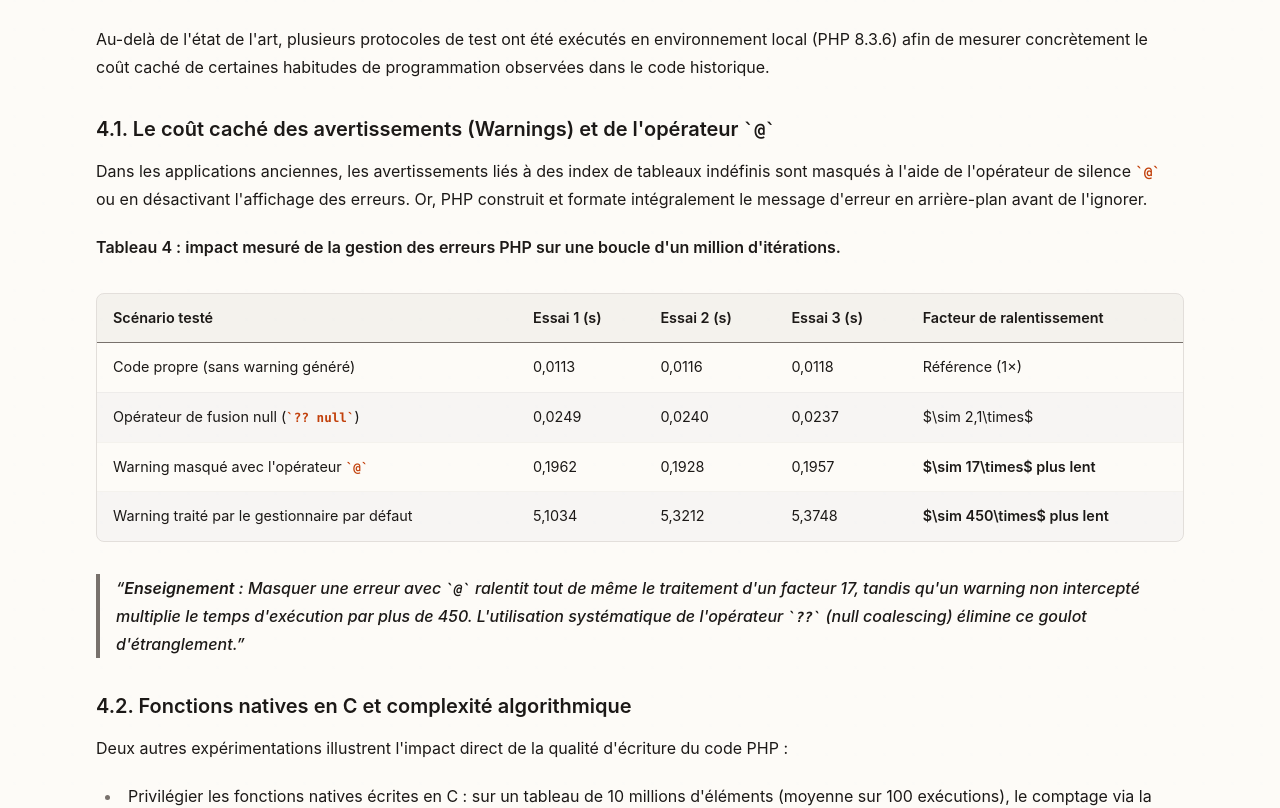
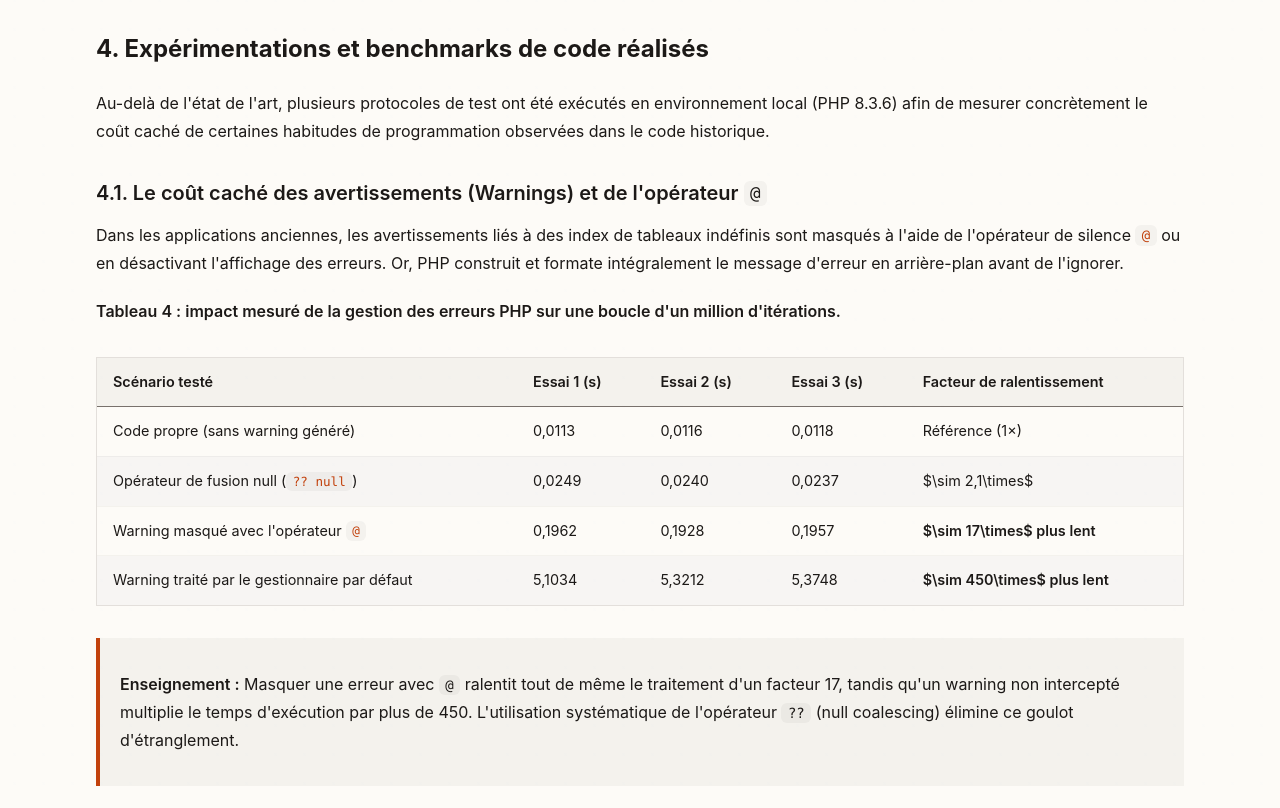
Before and after one commit to Roy-Bivash/portfolio-v3, a React (Vite) app: page /case-study/1 in a window 1280 px wide. Shown: the part 3842-4650 px from the top of the page. Built offline with nearby package versions, Linux system fonts and the light colour scheme.

Commit message:
markdown display configuration

```diff
--- /dev/null
+++ b/src/components/markdown/MarkdownContent.tsx
@@ -0,0 +1,28 @@
+import ReactMarkdown from "react-markdown";
+import { markdownComponents, markdownRehypePlugins, markdownRemarkPlugins } from "./markdownConfig";
+
+type MarkdownContentProps = {
+    children: string;
+    className?: string;
+};
+
+export function MarkdownContent({ children, className = "" }: MarkdownContentProps) {
+    return (
+        <div
+            className={`prose max-w-none text-primary-text wrap-break-word
+                        [&_img]:max-w-full [&_img]:h-auto
+                        [&_pre]:max-w-full [&_pre]:overflow-x-auto
+                        [&_table]:max-w-full [&_table]:overflow-x-auto
+                        [&_video]:max-w-full
+                        [&_iframe]:max-w-full ${className}`}
+        >
+            <ReactMarkdown
+                remarkPlugins={markdownRemarkPlugins}
+                rehypePlugins={markdownRehypePlugins}
+                components={markdownComponents}
+            >
+                {children}
+            </ReactMarkdown>
+        </div>
+    );
+}
--- /dev/null
+++ b/src/components/markdown/markdownConfig.tsx
@@ -0,0 +1,51 @@
+import type { Options } from "react-markdown";
+import remarkGfm from "remark-gfm";
+import rehypeRaw from "rehype-raw";
+import rehypeSanitize, { defaultSchema } from "rehype-sanitize";
+import type { Options as SanitizeSchema } from "rehype-sanitize";
+
+const sanitizeSchema: SanitizeSchema = {
+    ...defaultSchema,
+    tagNames: [...(defaultSchema.tagNames ?? []), "div"],
+    attributes: {
+        ...defaultSchema.attributes,
+        div: ["align"],
+        img: [
+            ...(defaultSchema.attributes?.img ?? []),
+            "height",
+            "width",
+            "align",
+        ],
+        th: ["align"],
+        td: ["align"],
+    },
+};
+
+export const markdownRemarkPlugins: Options["remarkPlugins"] = [remarkGfm];
+
+export const markdownRehypePlugins: Options["rehypePlugins"] = [
+    rehypeRaw,
+    [rehypeSanitize, sanitizeSchema],
+];
+
+export const markdownComponents: Options["components"] = {
+    table: ({ node, ...props }) => (
+        <div className="my-8 overflow-x-auto border border-secondary-text/20">
+            <table {...props} />
+        </div>
+    ),
+    blockquote: ({ node, ...props }) => (
+        <blockquote
+            className="not-italic font-normal px-5 py-3 border-l-4 border-accent-text bg-secondary-background"
+            {...props}
+        />
+    ),
+    a: ({ node, ...props }) => (
+        <a
+            {...props}
+            className="font-normal text-primary-text transition hover:text-accent-text hover:underline underline-offset-3"
+            target="_blank"
+            rel="noopener noreferrer"
+        />
+    ),
+};
--- a/src/css/prose.css
+++ b/src/css/prose.css
@@ -49,3 +49,28 @@
 .prose tbody tr:hover {
     background-color: var(--color-accent-background);
 }
+
+/* Retirer les backticks des balises <code> */
+.prose code::before,
+.prose code::after {
+    content: none;
+}
+
+.prose :not(pre) > code {
+    padding: 0.15rem 0.4rem;
+    border-radius: 0.375rem;
+    background-color: var(--color-secondary-background);
+    font-size: 0.875em;
+    font-weight: 500;
+}
+
+/* Blockquotes: no italic, no quotation marks */
+.prose blockquote {
+    font-style: normal;
+    font-weight: 400;
+}
+
+.prose blockquote p:first-of-type::before,
+.prose blockquote p:last-of-type::after {
+    content: none;
+}
--- a/src/pages/caseStudyDetails/CaseStudyDetails.tsx
+++ b/src/pages/caseStudyDetails/CaseStudyDetails.tsx
@@ -1,11 +1,6 @@
 import { useEffect, useState } from "react";
 import { Link, useParams } from "react-router";
 import { ArrowLeft } from "lucide-react";
-import ReactMarkdown from "react-markdown";
-import remarkGfm from "remark-gfm";
-import rehypeRaw from "rehype-raw";
-import rehypeSanitize, { defaultSchema } from "rehype-sanitize";
-import type { Options as SanitizeSchema } from "rehype-sanitize";
 
 import { LanguageButton } from "@/components/languageButton/LanguageButton";
 import { useLanguage } from "@/providers/languageProvider";
@@ -13,21 +8,9 @@ import type { LocalizedInfos } from "@/types/Infos";
 import { AppFooter } from "@/components/appFooter/AppFooter";
 import { getCaseStudyById, getCaseStudyDescriptions } from "@/libs/CaseStudys";
 import type { CaseStudyType } from "@/types/CaseStudyType";
+import { MarkdownContent } from "@/components/markdown/MarkdownContent";
 
-const sanitizeSchema: SanitizeSchema = {
-    ...defaultSchema,
-    tagNames: [...(defaultSchema.tagNames ?? []), "div"],
-    attributes: {
-        ...defaultSchema.attributes,
-        div: ["align"],
-        img: [
-            ...(defaultSchema.attributes?.img ?? []),
-            "height",
-            "width",
-            "align",
-        ],
-    },
-};
+
 
 type Status = "loading" | "ready" | "not-found" | "error";
 
@@ -109,28 +92,9 @@ export function CaseStudyDetails() {
 
                     {status === "ready" && caseStudy && (
                         <article>
-                            <div
-                                className="prose max-w-none text-primary-text wrap-break-word
-                                    [&_img]:max-w-full [&_img]:h-auto
-                                    [&_pre]:max-w-full [&_pre]:overflow-x-auto
-                                    [&_table]:max-w-full [&_table]:overflow-x-auto
-                                    [&_video]:max-w-full
-                                    [&_iframe]:max-w-full"
-                            >
-                                <ReactMarkdown
-                                    remarkPlugins={[remarkGfm]}
-                                    rehypePlugins={[rehypeRaw, [rehypeSanitize, sanitizeSchema]]}
-                                    components={{
-                                        table: ({ node, ...props }) => (
-                                            <div className="my-8 overflow-x-auto rounded-lg border border-secondary-text/20">
-                                                <table {...props} />
-                                            </div>
-                                        ),
-                                    }}
-                                >
-                                    {t(description)}
-                                </ReactMarkdown>
-                            </div>
+                            <MarkdownContent>
+                                {t(description)}
+                            </MarkdownContent>
                         </article>
                     )}
                 </main>
--- a/src/pages/home/common/HomePageHeader.tsx
+++ b/src/pages/home/common/HomePageHeader.tsx
@@ -1,11 +1,10 @@
 import { useEffect, useState } from "react";
-import ReactMarkdown from "react-markdown";
-import remarkGfm from "remark-gfm";
 import { MaskIcon } from "@/components/maskIcon/MaskIcon";
 import { useLanguage } from "@/providers/languageProvider";
 import type { Infos, LocalizedInfos } from "@/types/Infos";
 import type { SocialMedia } from "@/types/SocialMedia";
 import { fetchJson, fetchText } from "@/libs/Fetch";
+import { MarkdownContent } from "@/components/markdown/MarkdownContent";
 
 
 async function getSocialMedia(): Promise<SocialMedia[]> {
@@ -91,21 +90,9 @@ export function HomePageHeader() {
             </div>
             <section id="about" className="md:col-span-3 lg:bg-secondary-background lg:p-4">
                 <div className="space-y-5 leading-relaxed tracking-wide text-primary-text">
-                    <ReactMarkdown
-                        remarkPlugins={[remarkGfm]}
-                        components={{
-                            a: ({ node, ...props }) => (
-                                <a
-                                    {...props}
-                                    className="transition hover:text-accent-text hover:underline"
-                                    target="_blank"
-                                    rel="noopener noreferrer"
-                                />
-                            ),
-                        }}
-                    >
+                    <MarkdownContent>
                         {t(description)}
-                    </ReactMarkdown>
+                    </MarkdownContent>
                 </div>
             </section>
         </header>
--- a/src/pages/projectDetails/ProjectDetails.tsx
+++ b/src/pages/projectDetails/ProjectDetails.tsx
@@ -1,34 +1,14 @@
 import { useEffect, useState } from "react";
 import { Link, useParams } from "react-router";
 import { ArrowLeft, ArrowUpRight } from "lucide-react";
-import ReactMarkdown from "react-markdown";
-import remarkGfm from "remark-gfm";
-import rehypeRaw from "rehype-raw";
-import rehypeSanitize, { defaultSchema } from "rehype-sanitize";
-import type { Options as SanitizeSchema } from "rehype-sanitize";
-
 import { LanguageButton } from "@/components/languageButton/LanguageButton";
 import { useLanguage } from "@/providers/languageProvider";
 import { getProjectById, getProjectDescriptions } from "@/libs/Projets";
 import type { ProjectType } from "@/types/ProjectType";
 import type { LocalizedInfos } from "@/types/Infos";
 import { AppFooter } from "@/components/appFooter/AppFooter";
+import { MarkdownContent } from "@/components/markdown/MarkdownContent";
 
-
-const sanitizeSchema: SanitizeSchema = {
-    ...defaultSchema,
-    tagNames: [...(defaultSchema.tagNames ?? []), "div"],
-    attributes: {
-        ...defaultSchema.attributes,
-        div: ["align"],
-        img: [
-            ...(defaultSchema.attributes?.img ?? []),
-            "height",
-            "width",
-            "align",
-        ],
-    },
-};
 
 type Status = "loading" | "ready" | "not-found" | "error";
 
@@ -121,28 +101,9 @@ export function ProjectDetails() {
                                     <ArrowUpRight size={16} className="transition h-4 w-4 -translate-y-1 group-hover:translate-x-1 group-hover:-translate-y-2" />
                                 </a>
                             )}
-                            <div
-                                className="prose max-w-none text-primary-text wrap-break-word
-                                    [&_img]:max-w-full [&_img]:h-auto
-                                    [&_pre]:max-w-full [&_pre]:overflow-x-auto
-                                    [&_table]:max-w-full [&_table]:overflow-x-auto
-                                    [&_video]:max-w-full
-                                    [&_iframe]:max-w-full"
-                            >
-                                <ReactMarkdown
-                                    remarkPlugins={[remarkGfm]}
-                                    rehypePlugins={[rehypeRaw, [rehypeSanitize, sanitizeSchema]]}
-                                    components={{
-                                        table: ({ node, ...props }) => (
-                                            <div className="my-8 overflow-x-auto rounded-lg border border-secondary-text/20">
-                                                <table {...props} />
-                                            </div>
-                                        ),
-                                    }}
-                                >
-                                    {t(description)}
-                                </ReactMarkdown>
-                            </div>
+                            <MarkdownContent>
+                                {t(description)}
+                            </MarkdownContent>
                         </article>
                     )}
                 </main>
```
